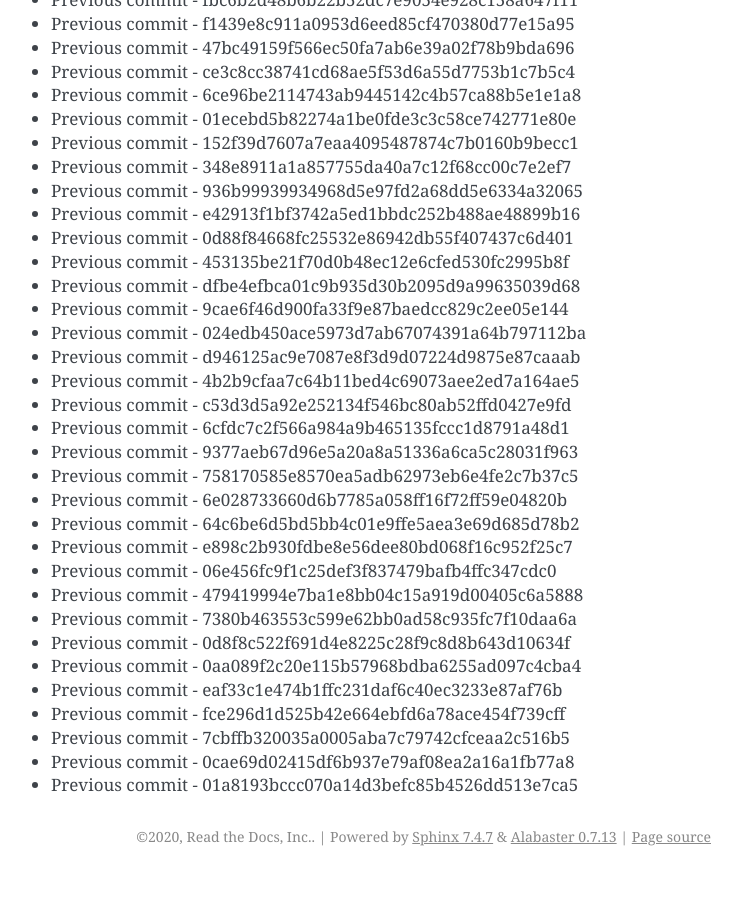
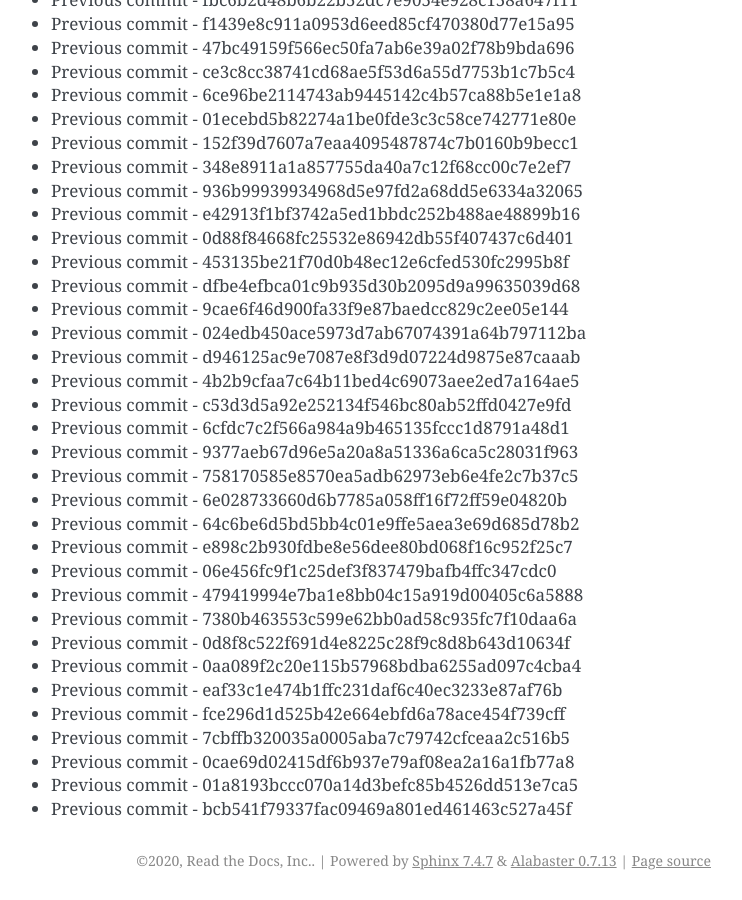
Before and after one commit to readthedocs/rtd-git-stresstest, a Sphinx documentation site: the page built from docs/updates.rst, in a window 1280 px wide and 900 px high, scrolled down 14410 px. Shown: the whole window, without its empty margins (399-1141 px from the left). Built offline with Sphinx 7.4.7, drawn with Linux system fonts in a browser that asks for light colours; before the commit the page ends 15286 px from its top, so only the background shows below that.

Commit message:
Generating commit from previous: bcb541f79337fac09469a801ed461463c527a45f

```diff
--- a/docs/updates.rst
+++ b/docs/updates.rst
@@ -637,3 +637,4 @@ It can be tested for any performance characteristics.
 * Previous commit - 7cbffb320035a0005aba7c79742cfceaa2c516b5
 * Previous commit - 0cae69d02415df6b937e79af08ea2a16a1fb77a8
 * Previous commit - 01a8193bccc070a14d3befc85b4526dd513e7ca5
+* Previous commit - bcb541f79337fac09469a801ed461463c527a45f
```
